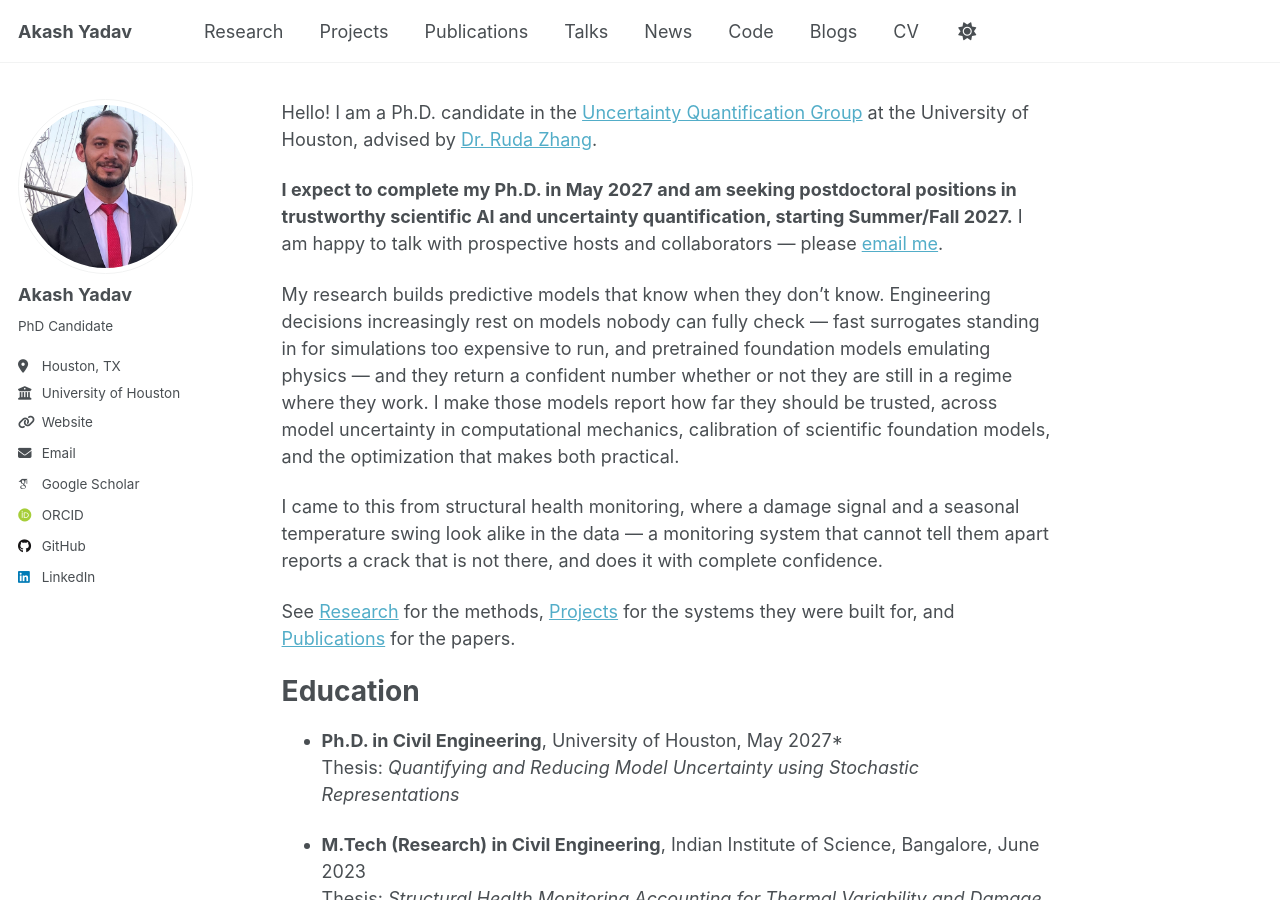
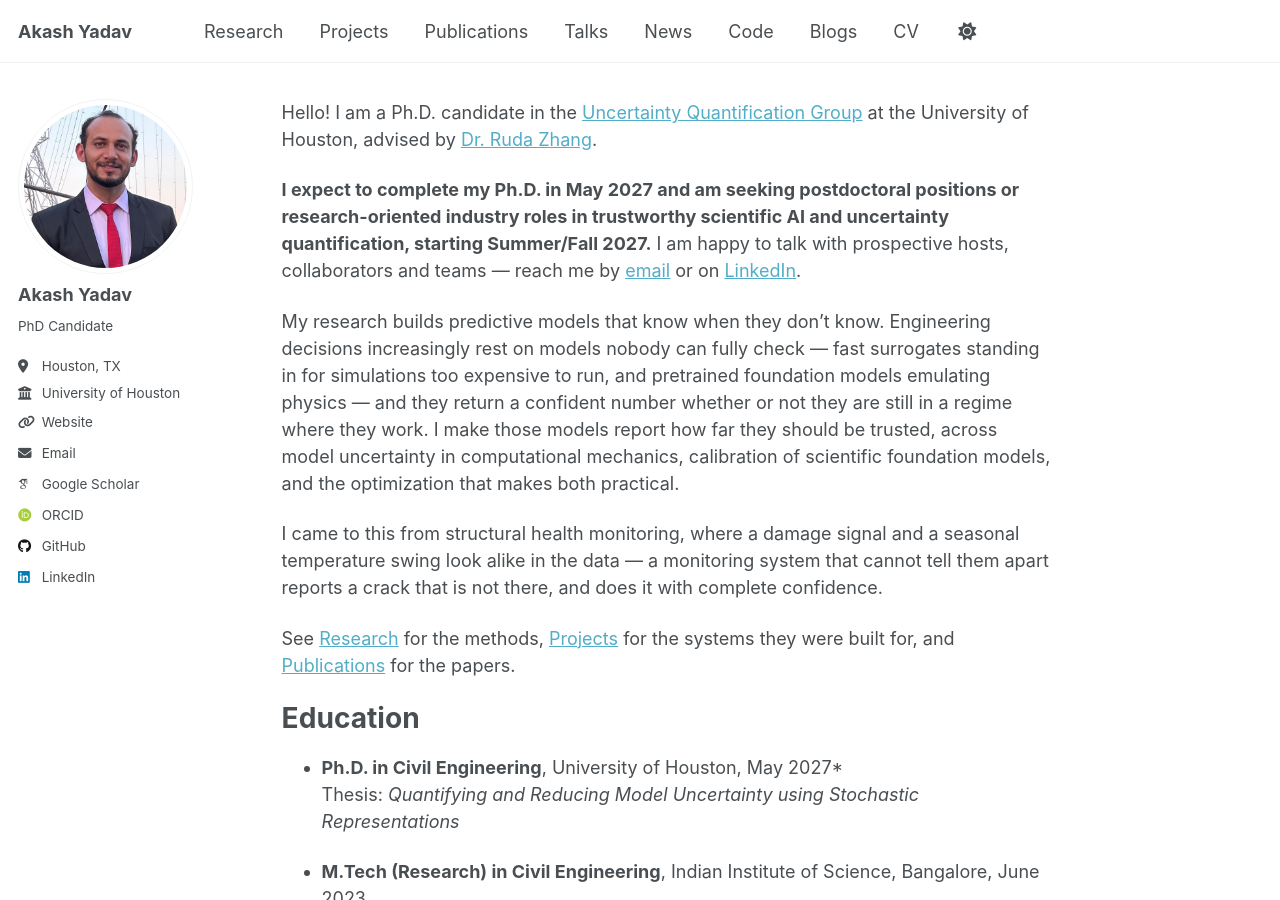
Before and after one commit to akashyadav0210/akashyadav0210.github.io, a Jekyll site: the page built from _pages/about.md, in a window 1280 px wide and 900 px high. Built offline with Jekyll 4.4.1, drawn with Linux system fonts in a browser that asks for light colours; emoji names are drawn with the system emoji font; some web fonts are replaced.

Commit message:
Broaden the availability line to industry, add LinkedIn
Says postdoctoral positions or research-oriented industry roles rather than
postdocs alone, and offers LinkedIn alongside email - industry recruiters
reach out there far more than by email.

```diff
--- a/_pages/about.md
+++ b/_pages/about.md
@@ -9,7 +9,7 @@ redirect_from:
 
 Hello! I am a Ph.D. candidate in the [Uncertainty Quantification Group](https://uq.uh.edu/) at the University of Houston, advised by [Dr. Ruda Zhang](https://www.cive.uh.edu/faculty/zhang-ruda).
 
-**I expect to complete my Ph.D. in May 2027 and am seeking postdoctoral positions in trustworthy scientific AI and uncertainty quantification, starting Summer/Fall 2027.** I am happy to talk with prospective hosts and collaborators — please [email me](mailto:ayadav4@uh.edu).
+**I expect to complete my Ph.D. in May 2027 and am seeking postdoctoral positions or research-oriented industry roles in trustworthy scientific AI and uncertainty quantification, starting Summer/Fall 2027.** I am happy to talk with prospective hosts, collaborators and teams — reach me by [email](mailto:ayadav4@uh.edu) or on [LinkedIn](https://www.linkedin.com/in/akash-yadav-018535112/).
 
 My research builds predictive models that know when they don't know. Engineering decisions increasingly rest on models nobody can fully check — fast surrogates standing in for simulations too expensive to run, and pretrained foundation models emulating physics — and they return a confident number whether or not they are still in a regime where they work. I make those models report how far they should be trusted, across model uncertainty in computational mechanics, calibration of scientific foundation models, and the optimization that makes both practical.
 
```
